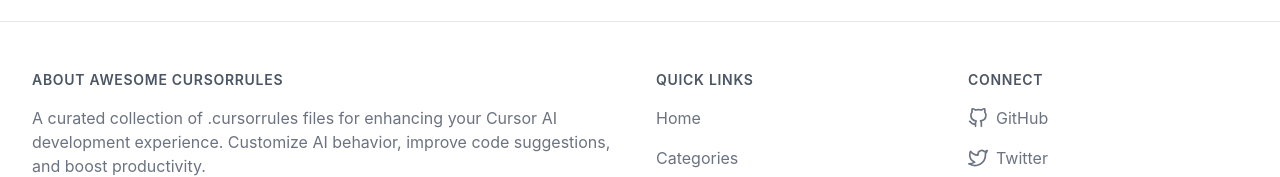
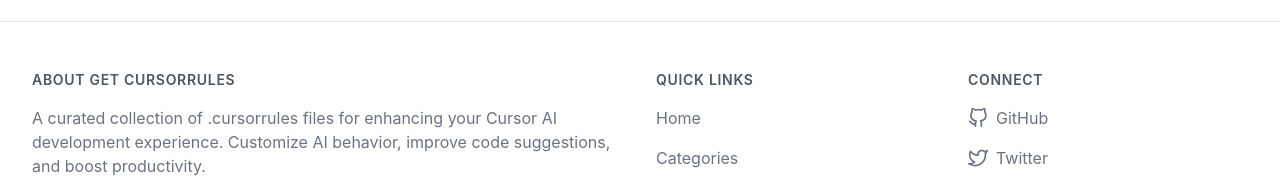
Before and after one commit to lizhijun/getcursorrules, a Next.js app in the folder website/: page / in a window 1280 px wide. Shown: the part 3743-3920 px from the top of the page. Built offline with nearby package versions, Linux system fonts and the light colour scheme; no server answers.

Commit message:
add website

```diff
--- a/website/components/Footer.tsx
+++ b/website/components/Footer.tsx
@@ -9,7 +9,7 @@ export function Footer() {
           {/* 关于部分 */}
           <div className="col-span-1 md:col-span-2">
             <h3 className="text-sm font-semibold text-gray-600 tracking-wider uppercase">
-              About Awesome CursorRules
+              About Get CursorRules
             </h3>
             <p className="mt-4 text-base text-gray-500">
               A curated collection of .cursorrules files for enhancing your Cursor AI development experience.
@@ -45,7 +45,7 @@ export function Footer() {
               </li>
               <li>
                 <a
-                  href="https://github.com/awesome-cursorrules"
+                  href="https://github.com/PatrickJS/awesome-cursorrules"
                   target="_blank"
                   rel="noopener noreferrer"
                   className="text-base text-gray-500 hover:text-gray-900"
@@ -64,7 +64,7 @@ export function Footer() {
             <ul className="mt-4 space-y-4">
               <li>
                 <a
-                  href="https://github.com/awesome-cursorrules"
+                  href="https://github.com/PatrickJS/awesome-cursorrules"
                   target="_blank"
                   rel="noopener noreferrer"
                   className="flex items-center text-base text-gray-500 hover:text-gray-900"
@@ -102,7 +102,7 @@ export function Footer() {
           <p className="text-base text-gray-500 text-center">
             Made with <FiHeart className="inline-block h-4 w-4 text-red-500" /> by the{' '}
             <a
-              href="https://github.com/awesome-cursorrules"
+              href="https://github.com/PatrickJS/awesome-cursorrules"
               target="_blank"
               rel="noopener noreferrer"
               className="text-blue-500 hover:text-blue-600"
```
